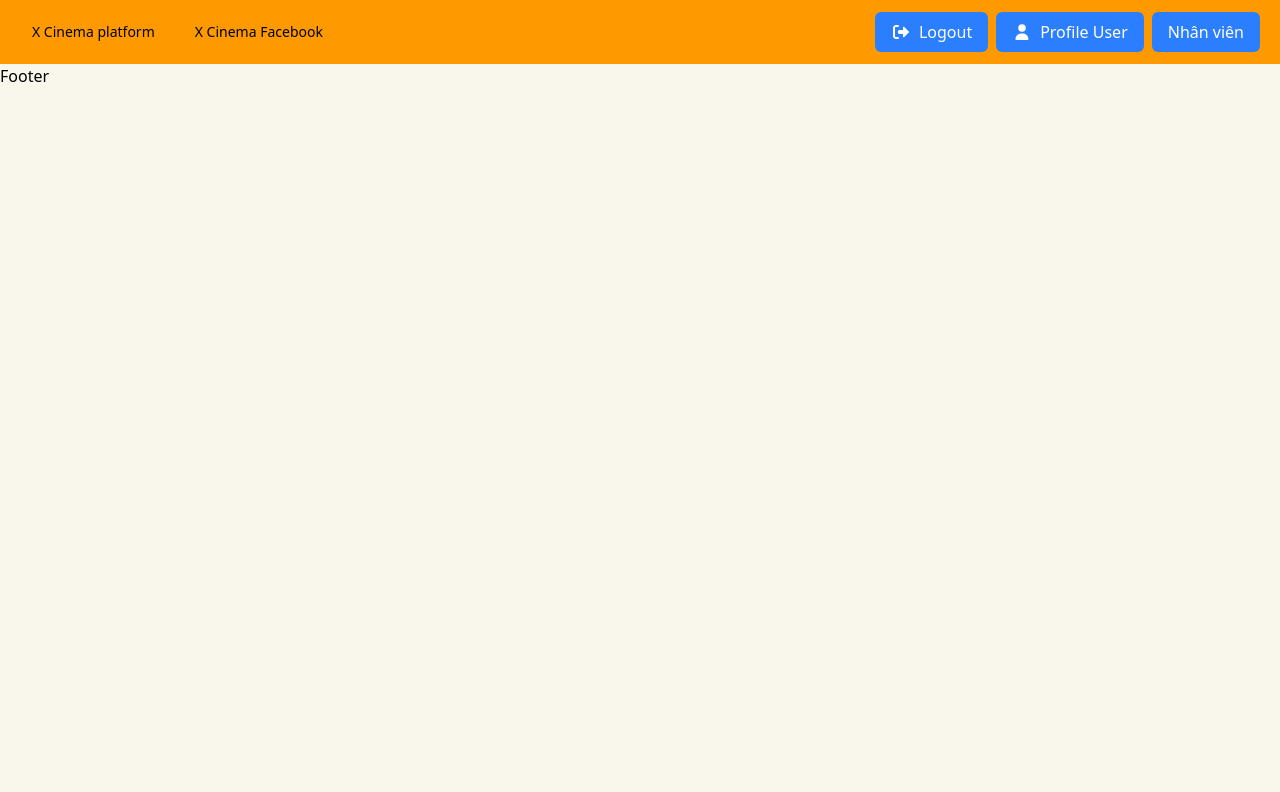
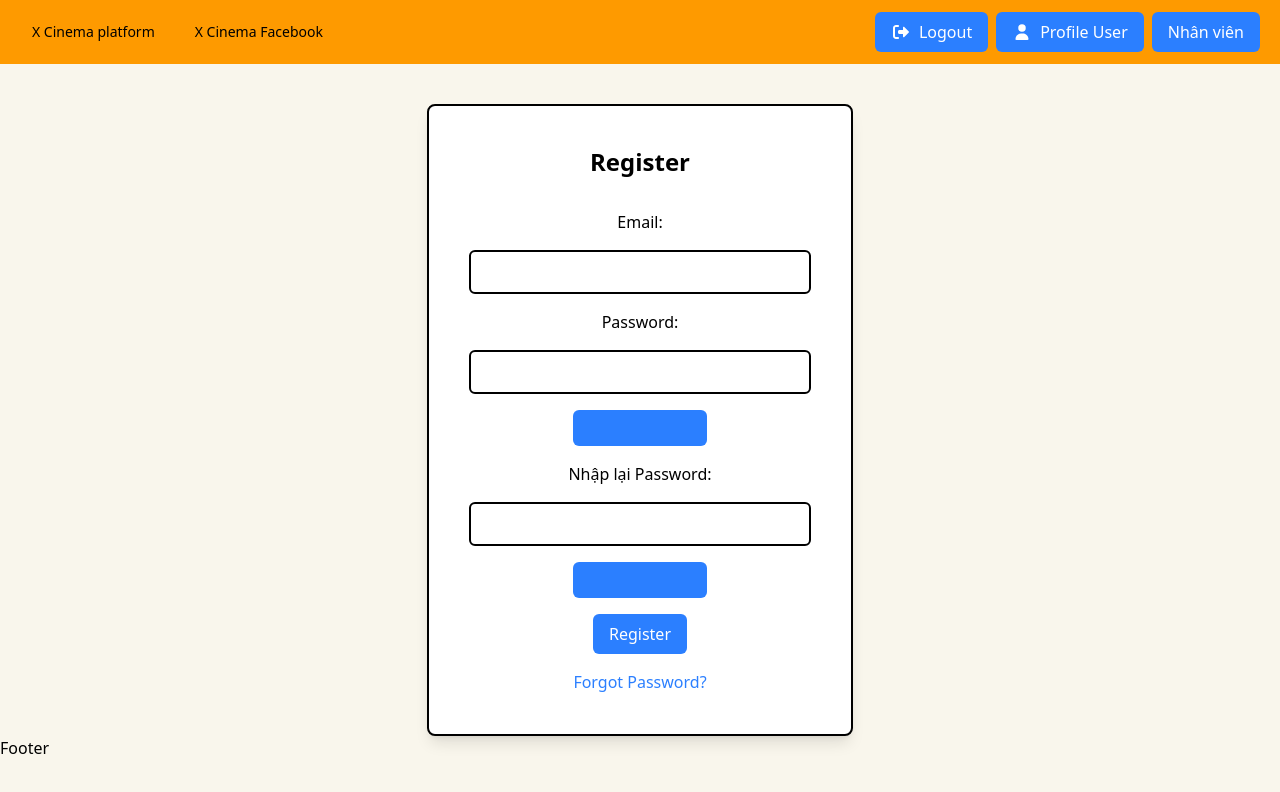
Before and after one commit to HUY20032002/feCinema, a React (Vite) app: page /register in a window 1280 px wide. Shown: the top 792 px of the page. Built offline with nearby package versions, Linux system fonts and the light colour scheme.

Commit message:
desktop update

```diff
--- a/src/App.jsx
+++ b/src/App.jsx
@@ -1,17 +1,19 @@
-import { useState } from "react";
-import reactLogo from "./assets/react.svg";
-import viteLogo from "/vite.svg";
+import React from "react";
 import { Routes, Route } from "react-router-dom"; // thêm Route
 import "./App.css";
 import Footer from "./assets/Components/Footer";
 import Header from "./assets/Components/Header";
 import HomePage from "./assets/Pages/Home";
+import Login from "./assets/Pages/Login";
+import Register from "./assets/Pages/Register";
 function App() {
   return (
     <>
       <Header />
       <Routes>
         <Route path="/" element={<HomePage />} />
+        <Route path='/login' element={<Login />} />
+        <Route path="/register" element={<Register/>} />
       </Routes>
       <Footer />
     </>
--- /dev/null
+++ b/src/assets/Pages/Login/index.jsx
@@ -0,0 +1,70 @@
+import React, { useState } from 'react'
+import { useNavigate } from 'react-router-dom';
+function Login() {
+    const [email, setEmail] = useState('');
+    const [password, setPassword] = useState('');
+    const navigate = useNavigate();
+    const dataBase = [
+        { email: 'huy@gmail.com', password: '123456' },
+        { email: 'cc3m@gmail.com', password: '123456' },
+    ];
+
+    const handleSubmit = (e) => {
+        e.preventDefault();
+        // Xử lý đăng nhập ở đây
+        console.log('Email:', email);
+        console.log('Password:', password);
+
+        // Kiểm tra đăng nhập
+        const user = dataBase.find(
+            (user) => user.email === email && user.password === password
+        );
+        if (user) {
+            alert('Đăng nhập thành công!');
+        } else {
+            alert('Sai email hoặc mật khẩu!');
+        }
+        // Reset form
+        setEmail('');
+        setPassword('');
+        navigate('/');
+    };
+
+    return (
+        <>
+            <form onSubmit={handleSubmit}
+            className='flex flex-col items-center justify-center mt-10 gap-4
+            border-2 border-black w-1/3 mx-auto p-10 rounded-lg shadow-lg
+            bg-white
+            '>
+                <h2 className='text-2xl font-bold mb-4'>Login</h2>
+                <label htmlFor="email">Email:</label>
+                <input
+                    className='border-2 border-black rounded-md p-2 w-full'
+                    type="email"
+                    id="email"
+                    value={email}
+                    onChange={(e) => setEmail(e.target.value)}
+                />
+                <label htmlFor="password">Password:</label>
+                <input
+                                    className='border-2 border-black rounded-md p-2 w-full'
+
+                    type="password"
+                    id="password"
+                    value={password}
+                    onChange={(e) => setPassword(e.target.value)}
+                />
+                <div className="">
+                    <button className='mx-3' type="submit">Login</button>
+                    <button  className='mx-3'type="submit">Register</button>
+                </div>
+                <div className="">
+                    <a href="#" className='text-blue-500'>Forgot Password?</a>
+                </div>
+            </form>
+        </>
+    );
+}
+
+export default Login;
--- /dev/null
+++ b/src/assets/Pages/Register/index.jsx
@@ -0,0 +1,113 @@
+import React, { useState } from 'react';
+import { useNavigate } from 'react-router-dom';
+
+function Register() {
+    const [email, setEmail] = useState('');
+    const [password, setPassword] = useState('');
+    const [password2, setPassword2] = useState('');
+    const [isShow, setShow] = useState(false);
+    const [isShow2, setShow2] = useState(false);
+
+    const navigate = useNavigate();
+
+    const handleSubmit = (e) => {
+        e.preventDefault();
+
+        // Kiểm tra mật khẩu trùng khớp
+        if (password !== password2) {
+            alert('Mật khẩu không khớp!');
+            return;
+        }
+
+        // Lấy dữ liệu từ localStorage
+        const users = JSON.parse(localStorage.getItem("users")) || [];
+
+        // Kiểm tra email trùng
+        const isExist = users.find(u => u.email === email);
+        if (isExist) {
+            alert("Email đã tồn tại!");
+            return;
+        }
+
+        // Lưu user mới
+        users.push({ email, password });
+        localStorage.setItem("users", JSON.stringify(users));
+
+        alert('Đăng ký thành công!');
+        setEmail('');
+        setPassword('');
+        setPassword2('');
+        navigate('/login');
+    };
+
+    return (
+        <form
+            onSubmit={handleSubmit}
+            className="flex flex-col items-center justify-center mt-10 gap-4
+            border-2 border-black w-1/3 mx-auto p-10 rounded-lg shadow-lg bg-white"
+        >
+            <h2 className="text-2xl font-bold mb-4">Register</h2>
+
+            <label htmlFor="email">Email:</label>
+            <input
+                className="border-2 border-black rounded-md p-2 w-full"
+                type="email"
+                id="email"
+                value={email}
+                onChange={(e) => setEmail(e.target.value)}
+                required
+            />
+
+            <label htmlFor="password">Password:</label>
+            <input
+                className="border-2 border-black rounded-md p-2 w-full"
+                type={isShow ? "text" : "password"}
+                id="password"
+                value={password}
+                onChange={(e) => setPassword(e.target.value)}
+                required
+            />
+            <button
+                type="button"
+                onClick={() => setShow((prev) => !prev)}
+                className="text-sm text-blue-500"
+            >
+                {isShow ? "Hide" : "Show"} Password
+            </button>
+
+            <label htmlFor="password2">Nhập lại Password:</label>
+            <input
+                className="border-2 border-black rounded-md p-2 w-full"
+                type={isShow2 ? "text" : "password"}
+                id="password2"
+                value={password2}
+                onChange={(e) => setPassword2(e.target.value)}
+                required
+            />
+            <button
+                type="button"
+                onClick={() => setShow2((prev) => !prev)}
+                className="text-sm text-blue-500"
+            >
+                {isShow2 ? "Hide" : "Show"} Password
+            </button>
+
+            <div>
+                <button
+                    className="bg-blue-500 text-white px-4 py-2 rounded-md hover:bg-blue-600"
+                    type="submit"
+                >
+                    Register
+                </button>
+            </div>
+
+            <div>
+                <a href="/forgot-password" className="text-blue-500 hover:underline">
+                    Forgot Password?
+                </a>
+            </div>
+        </form>
+    );
+}
+
+export default Register;
```
